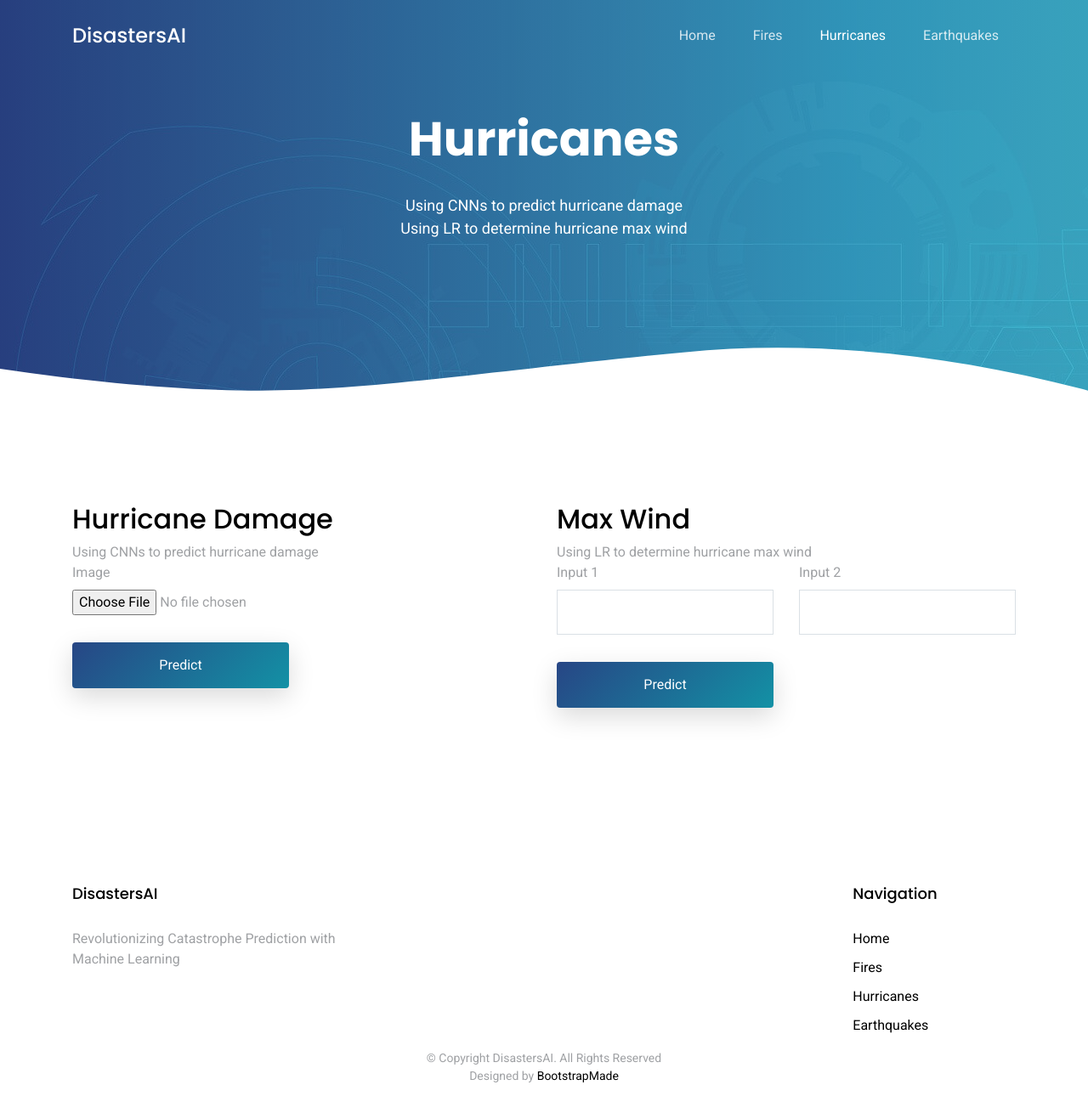
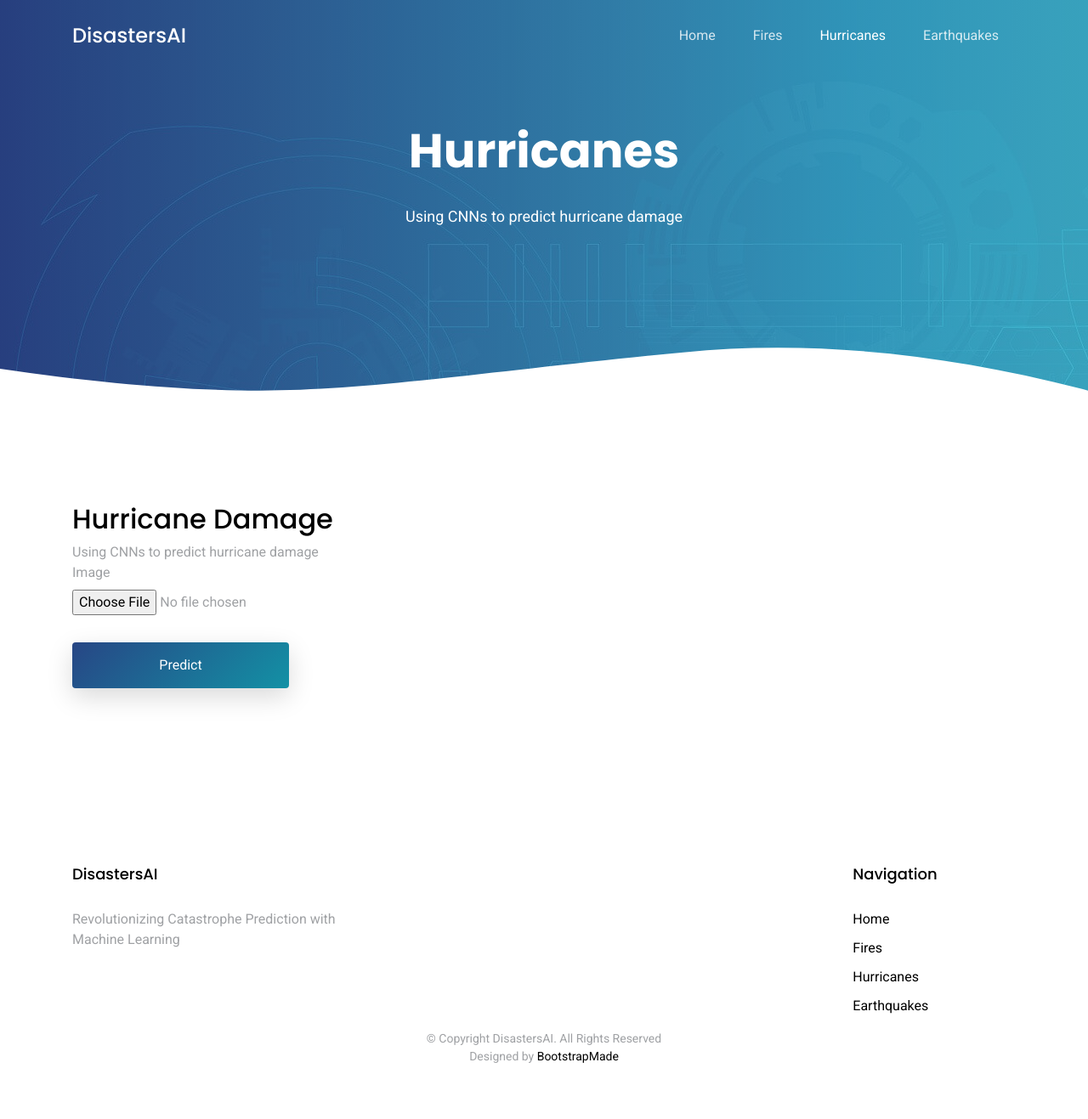
Before and after one commit to TeamDeltaHacks/DisastersAI, a Flask app: page /hurricanes in a window 1280 px wide. Shown: the whole page at 85% size. After the commit the page ends 1251 px from the top, so only its background shows below. Run offline with Flask 2, Linux system fonts and the light colour scheme; parts of the project's set-up code (start-up, migrations or seed data) failed here and were passed over; some libraries are stand-ins or nearby versions.

Commit message:
Add files via upload

```diff
--- a/templates/hurricanes.html
+++ b/templates/hurricanes.html
@@ -26,7 +26,7 @@
   <link href="./static/assets/vendor/owl.carousel/assets/owl.carousel.min.css" rel="stylesheet">
 
   <!-- Template Main CSS File -->
-  <link href="./static/assets/css/style.css?v=6" rel="stylesheet">
+  <link href="./static/assets/css/style.css?v=7" rel="stylesheet">
 
   <!-- =======================================================
   * Template Name: SoftLand - v2.2.0
@@ -105,8 +105,7 @@
               <div class="col-md-7 text-center hero-text">
                 <h1 data-aos="fade-up" data-aos-delay="">Hurricanes</h1>
                 <p class="mb-5" data-aos="fade-up" data-aos-delay="100">
-	                Using CNNs to predict hurricane damage<br>
-		            Using LR to determine hurricane max wind
+	                Using CNNs to predict hurricane damage
                 </p>
               </div>
             </div>
@@ -124,15 +123,6 @@
 	  {% endif %}
       <div class="container">
 		<div class="row">
-		  <style>
-			  .btn-primary {
-				  transition: box-shadow 0.2s ease-in-out;
-			  }
-			  .btn-primary:active {
-				  box-shadow: none !important;
-				  border: none !important;
-			  }
-		  </style>
 
           <div class="col-md-6 mb-5 mb-md-0 aos-init aos-animate" data-aos="fade-up">
 	        <h2>Hurricane Damage</h2>
@@ -145,36 +135,6 @@
                   <input type="file" class="" name="image" required>
                 </div>
                 <input type="hidden" class="form-control" name="type" value="0" required>
-
-                <div class="col-md-12 mb-3">
-                  <div class="loading">Loading</div>
-                  <div class="error-message"></div>
-                  <div class="sent-message"></div>
-                </div>
-
-                <div class="col-md-6 form-group">
-                  <input type="submit" class="btn btn-primary d-block w-100" value="Predict">
-                </div>
-              </div>
-
-            </form>
-          </div>
-
-          <div class="col-md-6 mb-5 mb-md-0 aos-init aos-animate" data-aos="fade-up">
-	        <h2>Max Wind</h2>
-            <p class="mb-0">Using LR to determine hurricane max wind</p>
-            <form action="/hurricanes" method="post" role="form" class="php-email-form">
-
-              <div class="row">
-                <div class="col-md-6 form-group">
-                  <label for="name">Input 1</label>
-                  <input type="number" class="form-control" name="input1" required>
-                </div>
-                <div class="col-md-6 form-group">
-                  <label for="name">Input 2</label>
-                  <input type="number" class="form-control" name="input2" required>
-                </div>
-                <input type="hidden" class="form-control" name="type" value="1" required>
 
                 <div class="col-md-12 mb-3">
                   <div class="loading">Loading</div>
```
Also changed, not shown: templates/earthquakes.html (+1 -10 lines), templates/fires.html (+1 -10 lines).
